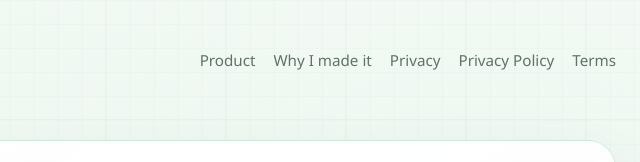
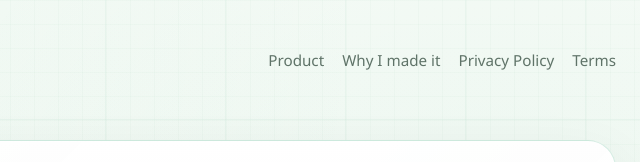
Before and after one commit to Kristouillle/ValorantLockScreen, a plain HTML site: page website/index.html in a window 1280 px wide. Shown: the top 162 px of the page, 614-1254 px from the left. Drawn offline with Linux system fonts and the light colour scheme.

Commit message:
fixed nav

```diff
--- a/website/index.html
+++ b/website/index.html
@@ -25,7 +25,6 @@
       <nav class="site-nav" aria-label="Primary">
         <a href="#product">Product</a>
         <a href="#story">Why I made it</a>
-        <a href="#privacy">Privacy</a>
         <a href="./privacy.html">Privacy Policy</a>
         <a href="./terms.html">Terms</a>
       </nav>
```
